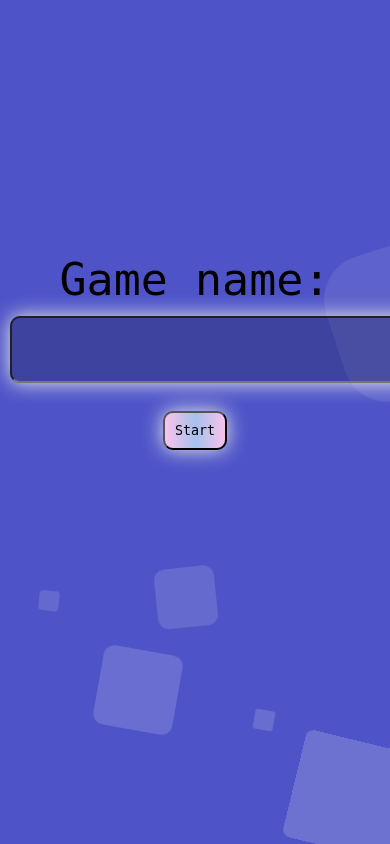
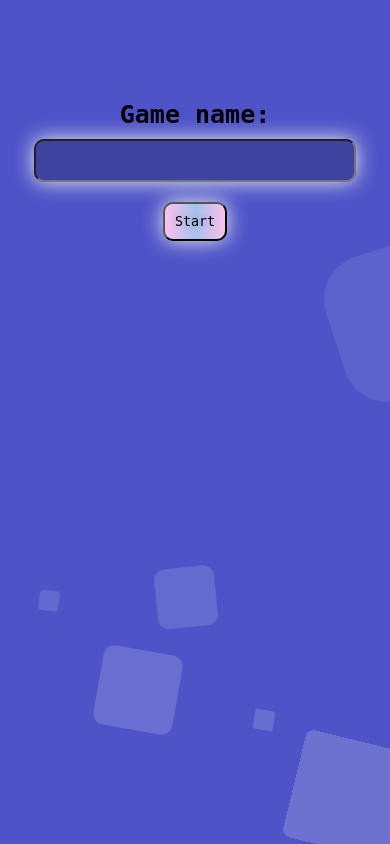
Before and after one commit to The-Huginn/party-game, a Flask app: page / in a window 390 px wide; the page is wider, and only the part inside the window is pictured. Run offline with Flask 2, Linux system fonts and the light colour scheme; some libraries are stand-ins or nearby versions.

Commit message:
Adjust css for mobile devices.

```diff
--- a/static/css/main.css
+++ b/static/css/main.css
@@ -14,6 +14,7 @@ body {
 input,
 div {
     font-family: 'Merienda', monospace;
+    font-weight: bold;
     font-size: 45px;
 }
 
@@ -25,15 +26,19 @@ input {
     margin: 10px;
     padding: 10px;
     text-align: center;
-    /* text-transform: uppercase; */
     transition: 0.5s;
-    /* background-size: 200% auto; */
-    /* color: white; */
-    /* text-shadow: 0px 0px 10px rgba(0,0,0,0.2);*/
+    text-shadow: 0px 0px 10px rgba(0, 0, 0, 0.2);
     box-shadow: 0 0 20px #eee;
     border-radius: 10px;
 
     background-image: linear-gradient(to right, #fbc2eb 0%, #a6c1ee 51%, #fbc2eb 100%);
+}
+
+input {
+    width: 90%;
+    padding: 5px;
+    background: rgba(0, 0, 0, 0.2);
+    box-sizing: border-box;
 }
 
 th,
@@ -50,17 +55,12 @@ button:active {
     background-image: none;
     background-color: #E2AD27;
     box-shadow: 5px 5px 5px #888888;
-    /* change the direction of the change here */
 }
 
 img {
-    vertical-align:middle;
+    vertical-align: middle;
 }
 
-input {
-    padding: 5px;
-    background: rgba(0, 0, 0, 0.2);
-}
 
 #Progress_Status {
     width: 80%;
@@ -73,16 +73,6 @@ input {
     height: 35px;
     line-height: 32px;
     border-radius: 10px;
-}
-
-.content {
-    height: 100%;
-    /* What should this be?? */
-    position: relative;
-    top: 0;
-    padding: 20px 0;
-    /* padding height of header/footer */
-    box-sizing: border-box;
 }
 
 .child {
@@ -100,6 +90,7 @@ input {
     width: 100%;
     position: absolute;
     top: 30vh;
+    padding: 1rem;
     box-sizing: border-box;
     z-index: 2;
 }
@@ -107,17 +98,40 @@ input {
 .area {
     background: #4e54c8;
     background: -webkit-linear-gradient(to left, #8f94fb, #4e54c8);
-    width: 100%;
+    width: 100vw;
     height: 100%;
     position: relative;
     display: flex;
     align-items: center;
     text-align: center;
     justify-content: center;
+    overflow: auto;
+}
+
+img {
+    width: 60px;
+    height: 60px;
+}
+
+@media only screen and ((max-width: 600px) or (max-height: 600px)) {
+    .context {
+        top: 10vh;
+    }
+
+    input,
+    div {
+        font-family: 'Merienda', monospace;
+        font-size: 25px;
+    }
+
+    img {
+        width: 40px;
+        height: 40px;
+    }
 }
 
 .circles {
-    position: absolute;
+    position: fixed;
     top: 0;
     left: 0;
     width: 100%;
--- a/templates/index.html
+++ b/templates/index.html
@@ -4,6 +4,7 @@
 
 <head>
     <title>Party game</title>
+    <meta name="viewport" content="width=device-width, initial-scale=1.0">
 </head>
 
 <link rel="shortcut icon" href="{{ url_for('static', filename='image/favicon.ico') }}">
--- a/templates/task-simple.html
+++ b/templates/task-simple.html
@@ -4,7 +4,7 @@
 
 {% if price > 0 %}
 <p>
-{{message}}{% for i in range(price) %}<img src="{{url_for('static', filename='image/shot.png')}}" width="60px" height="60px">{% endfor %}
+{{message}}{% for i in range(price) %}<img src="{{url_for('static', filename='image/shot.png')}}">{% endfor %}
 </p>
 {% endif %}
 
```
